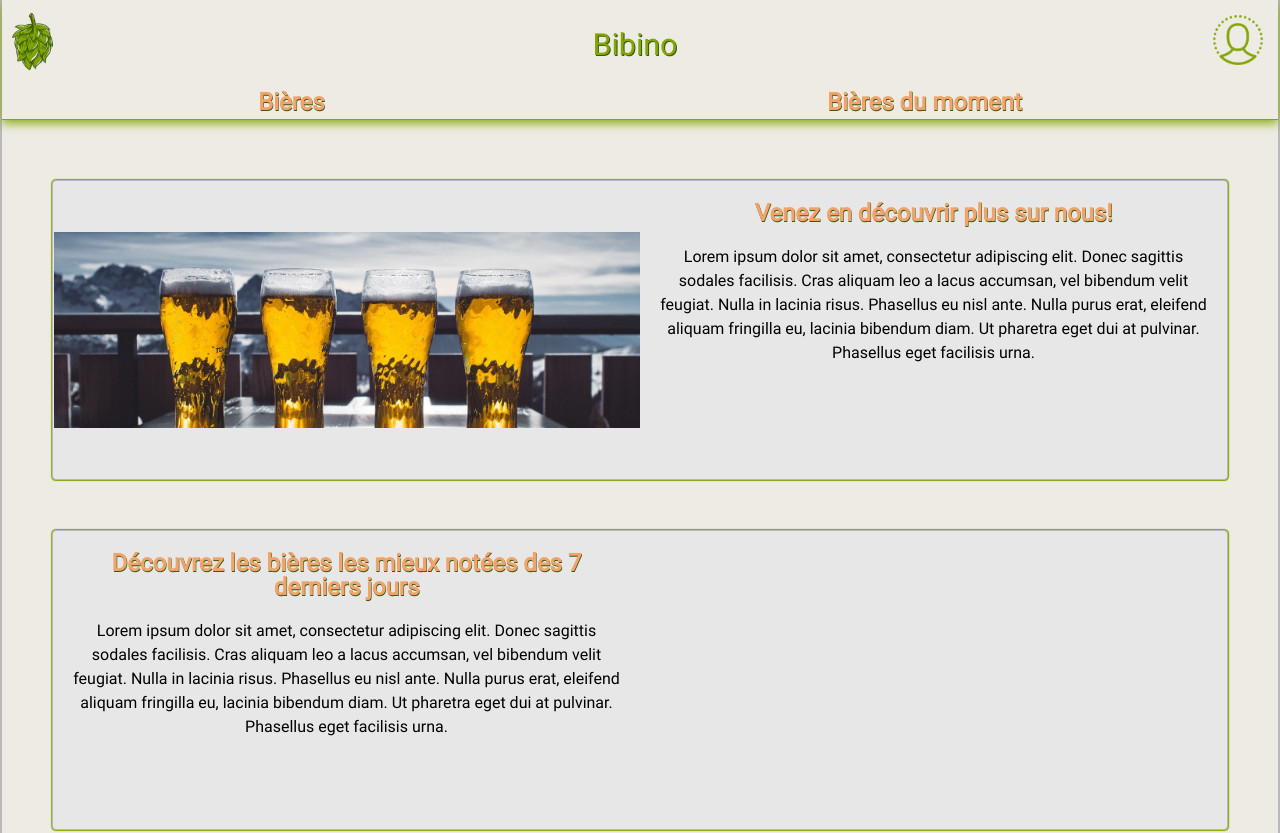
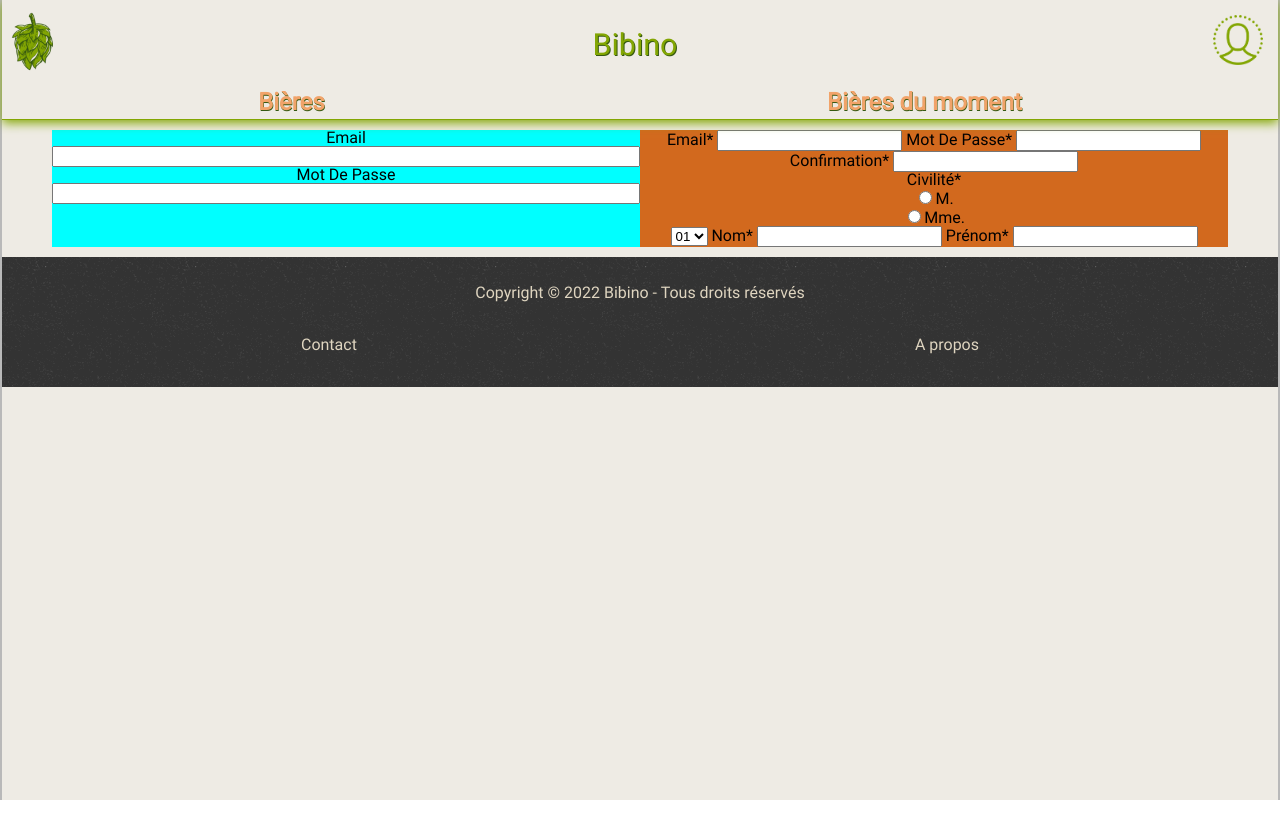
Before and after one commit to Nicolas-Verbaere/Bibino_Back, a React (Create React App) app: page / in a window 1280 px wide. Shown: the top 833 px of the page. After the commit the page ends 800 px from the top, so only its background shows below. Built offline with nearby package versions, Linux system fonts and the light colour scheme.

Commit message:
creat Authentification page and first step style

```diff
--- a/src/components/App.js
+++ b/src/components/App.js
@@ -1,7 +1,3 @@
-import logo from "../assets/img/logo_bibino.png";
-import iconProfil from "../assets/img/icone_profil.png";
-
-
 import Main from './Main/Main'
 
 // import composant
--- /dev/null
+++ b/src/components/Main/Authentification/Authentification.js
@@ -0,0 +1,84 @@
+import React from 'react';
+import './Authentification.scss';
+
+function Authentification() {
+    return (
+        <section className="container">
+            <form className="connection" action="" method="get">
+                <label className="connection_email" for="email">
+                    Email
+                </label>
+                <input type="email" name="email" id="email" required></input>
+                <label className="connection_password" for="password">
+                    Mot De Passe
+                </label>
+                <input
+                    type="password"
+                    name="password"
+                    id="password"
+                    required
+                ></input>
+            </form>
+            {/* ------------------------------------------------------------ */}
+            <form className="register" action="" method="post">
+                <div>
+                    <label for="email"> Email* </label>
+                    <input
+                        type="email"
+                        name="email"
+                        id="email"
+                        required
+                    ></input>
+                    <label for="password"> Mot De Passe* </label>
+                    <input
+                        type="password"
+                        name="password"
+                        id="password"
+                        required
+                    ></input>
+                    <label for="password"> Confirmation* </label>
+                    <input
+                        type="password"
+                        name="password"
+                        id="password"
+                        required
+                    ></input>
+                    <fieldset>
+                        <legend>Civilité*</legend>
+                        <div>
+                            <input type="radio" id="man" name="gender"></input>
+                            <label for="man">M.</label>
+                        </div>
+                        <div>
+                            <input
+                                type="radio"
+                                id="woman"
+                                name="gender"
+                            ></input>
+                            <label for="woman">Mme.</label>
+                        </div>
+                    </fieldset>
+                    <select name="day" size="l">
+                        <option>01</option>
+                        <option>02</option>
+                        <option>03</option>
+                        <option>04</option>
+                        <option>05</option>
+                        <option>06</option>
+                    </select>
+                    <label for="name"> Nom* </label>
+                    <input type="text" name="nom" id="nom" required></input>
+                    <label for="name"> Prénom* </label>
+                    <input
+                        type="text"
+                        name="prenom"
+                        id="prenom"
+                        required
+                    ></input>
+                </div>
+            </form>
+        </section>
+    );
+}
+
+export default React.memo(Authentification);
--- /dev/null
+++ b/src/components/Main/Authentification/Authentification.scss
@@ -0,0 +1,32 @@
+@import '../../../style/vars';
+
+.container{
+    display: flex;
+    width: 100%;
+    justify-content: space-between;
+}
+
+.connection{
+    background-color: aqua;
+
+    display: flex;
+    flex-direction: column;
+    width: 50%;
+    // align-content: space-between;
+    // display: flex;
+
+    // &_email, &_password
+    //    flex-grow: 1;
+    //    flex-direction: column;
+    //    justify-content: space-between;
+    // }
+}
+
+.register{
+    background-color: chocolate;
+    display: flex;
+    flex-direction: column;
+    width: 50%;
+    // align-content: space-between;
+
+}
--- a/src/components/Main/Main.js
+++ b/src/components/Main/Main.js
@@ -2,6 +2,7 @@ import React from 'react';
 
 import ArticleAPropos from "./ArticleAPropos/ArticleAPropos"
 import ArticleTopBeers from "./ArticleTopBeers/ArticleTopBeers"
+import Authentification from "./Authentification/Authentification"
 import './Main.scss'
 
 function Main (){
@@ -9,8 +10,9 @@ function Main (){
 return (
 
     <main className="main">
-        <ArticleAPropos/>
-        <ArticleTopBeers/>
+        {/* <ArticleAPropos/>
+        <ArticleTopBeers/> */}
+        <Authentification/>
       </main>
     )
 }
```
Also changed, not shown: src/components/Main/Authentification/Connection/Connection.js (added), src/components/Main/Authentification/Register/Register.js (added).
